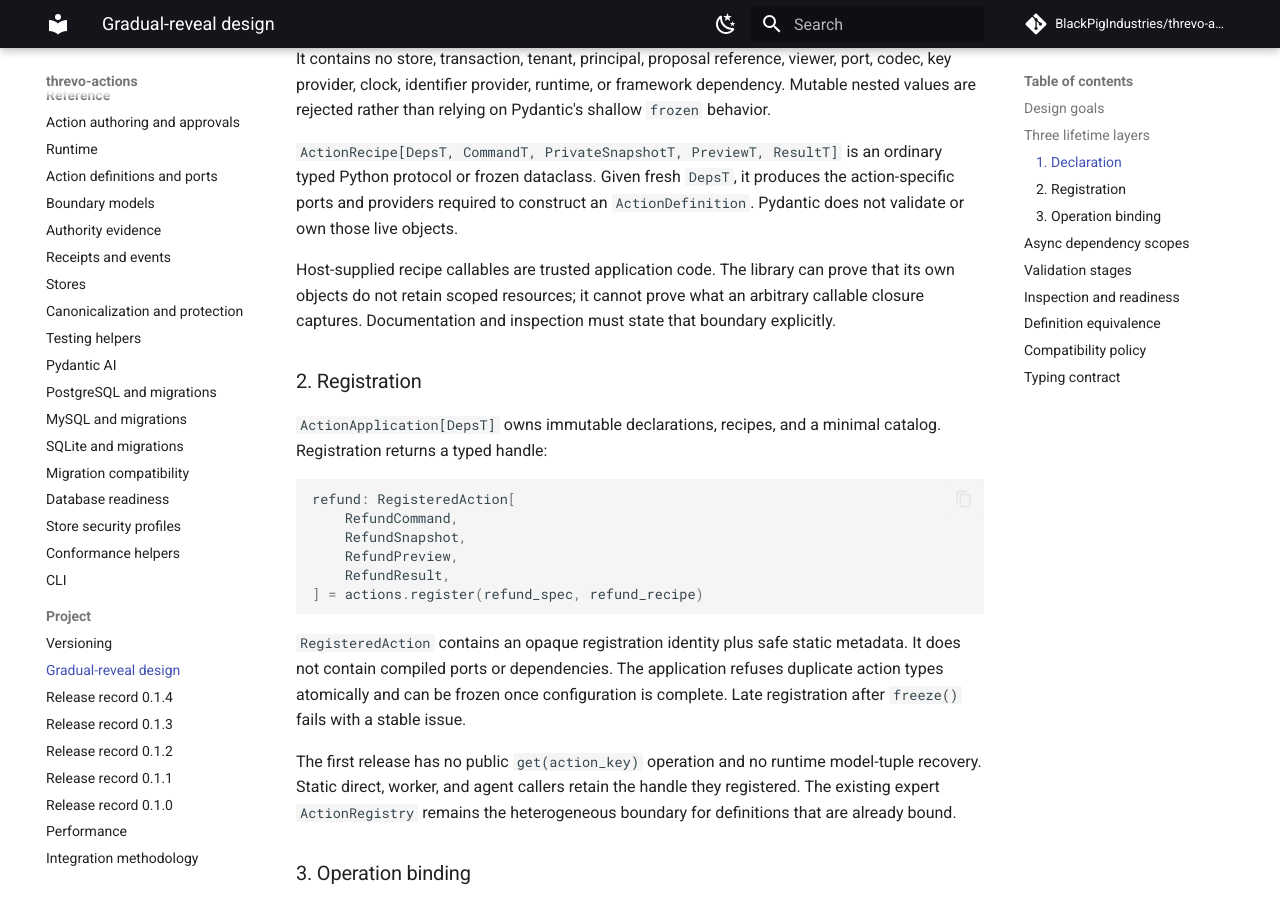
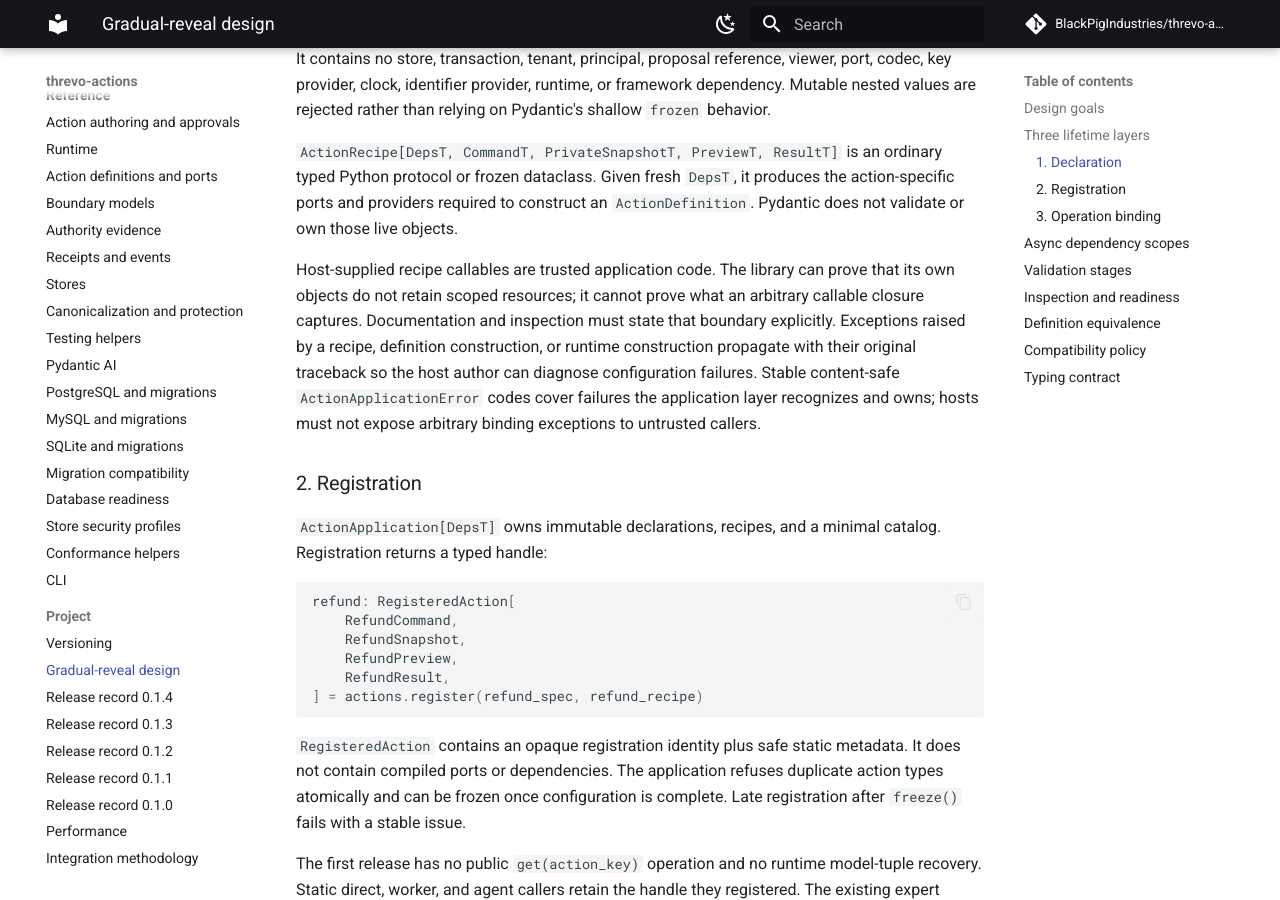
Before and after one commit to BlackPigIndustries/threvo-actions, an MkDocs documentation site: the page built from docs/design/gradual-reveal-api.md, in a window 1280 px wide and 900 px high, scrolled down 1043 px. Built offline with MkDocs 1.6.1 and Material for MkDocs 9.7.7, drawn with Linux system fonts in a browser that asks for light colours; comment, search, counter and statistics services are not loaded; some of the changed text lies outside the part shown.

Commit message:
fix: preserve host binding diagnostics

```diff
--- a/docs/design/gradual-reveal-api.md
+++ b/docs/design/gradual-reveal-api.md
@@ -48,7 +48,12 @@ produces the action-specific ports and providers required to construct an
 Host-supplied recipe callables are trusted application code. The library can
 prove that its own objects do not retain scoped resources; it cannot prove
 what an arbitrary callable closure captures. Documentation and inspection
-must state that boundary explicitly.
+must state that boundary explicitly. Exceptions raised by a recipe, definition
+construction, or runtime construction propagate with their original traceback
+so the host author can diagnose configuration failures. Stable content-safe
+`ActionApplicationError` codes cover failures the application layer recognizes
+and owns; hosts must not expose arbitrary binding exceptions to untrusted
+callers.
 
 ### 2. Registration
 
@@ -147,10 +152,12 @@ Each stage validates only facts it possesses:
 | Registration runtime | duplicate action type and catalog state |
 | Binding and compilation | complete fresh ports/providers, existing `ActionDefinition` conformance, host-specific checks |
 
-Validation failures use a closed issue-code vocabulary and content-safe
-messages. They never include callable representations, module or qualified
-names, arbitrary exception text, dependency serialization, tenant or principal
-identifiers, snapshots, commands, DSNs, tokens, or key handles.
+Application-layer validation failures use a closed issue-code vocabulary and
+content-safe messages. They never include callable representations, module or
+qualified names, arbitrary exception text, dependency serialization, tenant or
+principal identifiers, snapshots, commands, DSNs, tokens, or key handles.
+Trusted host exceptions raised while binding are not application-layer
+validation failures and retain their diagnostic traceback.
 
 The initial issue families are:
 
```
Also changed, not shown: 2 other files.
